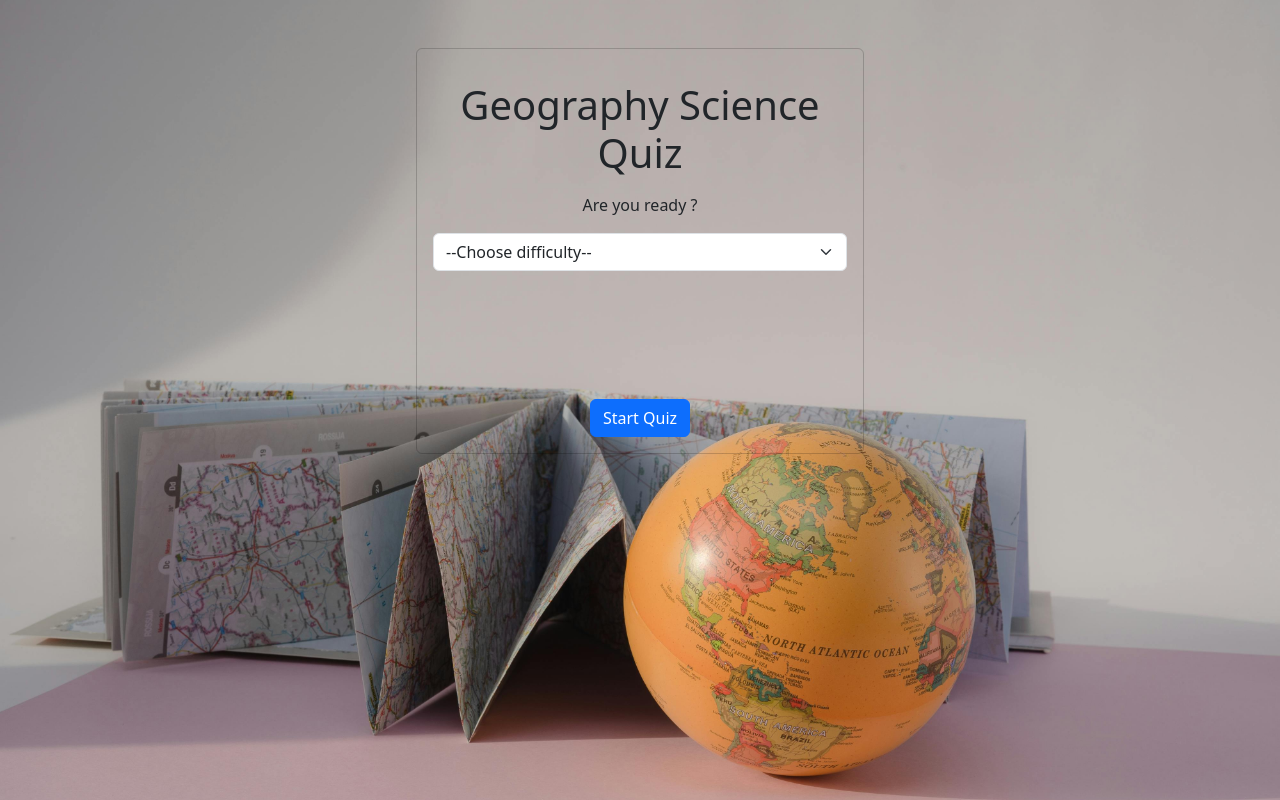
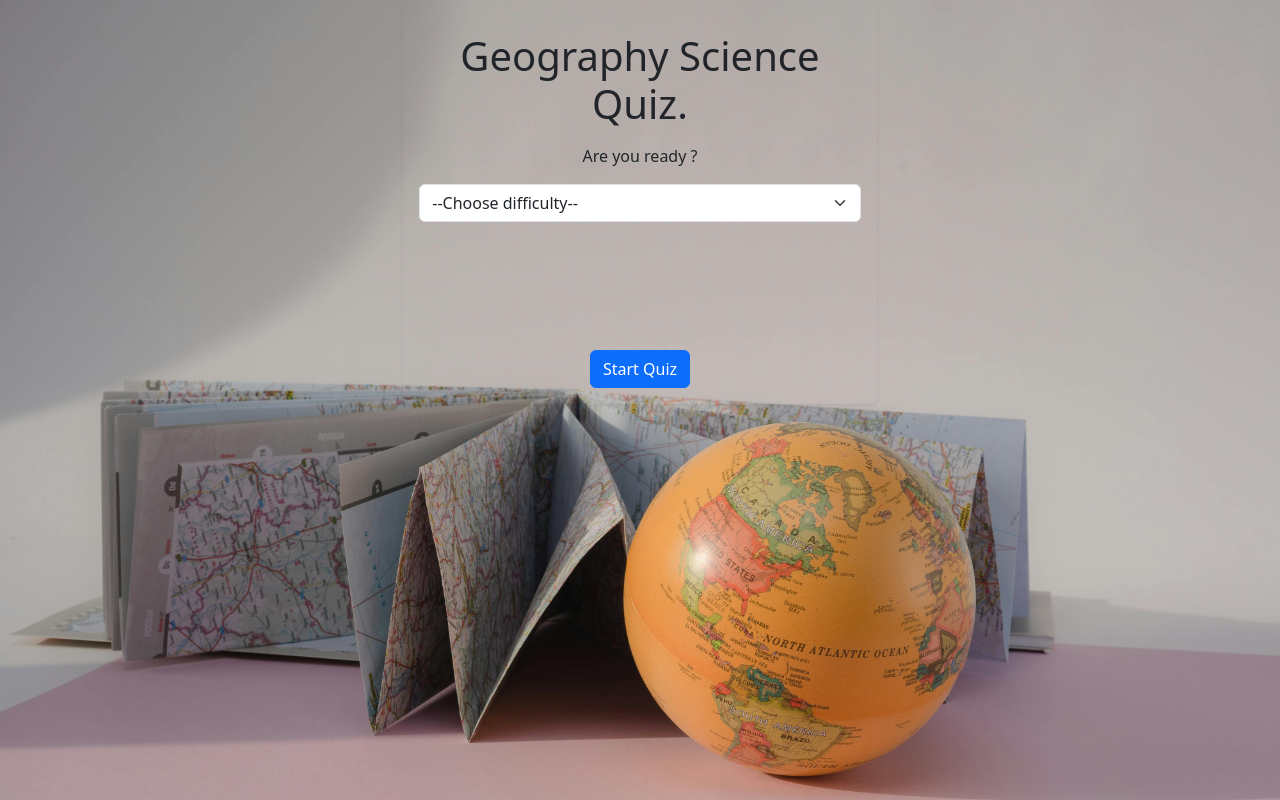
Before and after one commit to vitalielozan/Quiz-App-ReactJS, a React (Vite) app: page / in a window 1280 px wide. Built offline with nearby package versions, Linux system fonts and the light colour scheme.

Commit message:
new commit

```diff
--- a/src/app/App.jsx
+++ b/src/app/App.jsx
@@ -1,5 +1,4 @@
 import { Routes, Route } from 'react-router-dom';
-import { Container } from 'react-bootstrap';
 
 import StartScreen from '../components/start/StartScreen';
 import QuizScreen from '../components/quiz/quizscreen/QuizScreen';
@@ -9,7 +8,7 @@ import ErrorPage from '../pages/ErrorPage';
 
 function App() {
   return (
-    <Container className="mt-4">
+    <>
       <Routes>
         <Route path="/" element={<StartScreen />} />
         <Route path="/quiz" element={<QuizScreen />} />
@@ -17,7 +16,7 @@ function App() {
         <Route path="/final-result" element={<ResultScreen />} />
         <Route path="*" element={<ErrorPage />} />
       </Routes>
-    </Container>
+    </>
   );
 }
 
--- a/src/components/quiz/quizscreen/QuizScreen.jsx
+++ b/src/components/quiz/quizscreen/QuizScreen.jsx
@@ -2,7 +2,7 @@ import React, { useState, useEffect } from 'react';
 import { useNavigate, useSearchParams } from 'react-router-dom';
 import { getQuestionsByLevel } from '../../../utils/API.js';
 import { useQuizContext } from '../../../hooks/useQuizContext.js';
-import { Container, Card, Button, Spinner } from 'react-bootstrap';
+import { Container, Card, Button, Spinner, Row, Col } from 'react-bootstrap';
 import DigitalClock from '../digitalclock/DigitalClock.jsx';
 import { levels } from '../../../constants/constant.js';
 
@@ -79,8 +79,13 @@ function QuizScreen() {
 
   return (
     <>
-      <Container className="mt-5">
-        <Card className="mx-auto p-4" style={{ maxWidth: '600px' }}>
+      <Container
+        fluid
+        className="d-flex justify-content-center align-items-start min-vh-100 mt-5"
+      >
+        <Row className="justify-content-center">
+          <Col className="mx-auto">
+            <Card className="mx-auto p-4 shadow-sm border-0">
               <Card.Title className="fs-3 mb-4">
                 {currentQuestion.question}
               </Card.Title>
@@ -104,7 +109,8 @@ function QuizScreen() {
                     </div>
                   ) : (
                     <p className="text-danger fw-bold">
-                  ✘ Wrong! correct answer was: <strong>{correctAnswer}</strong>
+                      ✘ Wrong! correct answer was:{' '}
+                      <strong>{correctAnswer}</strong>
                     </p>
                   )}
                   <Button className="mt-3" onClick={handleNext}>
@@ -119,6 +125,8 @@ function QuizScreen() {
                 Questions {currentIndex + 1} from {questions.length}
               </p>
             </Card>
+          </Col>
+        </Row>
       </Container>
       <DigitalClock />
     </>
--- a/src/components/start/StartScreen.jsx
+++ b/src/components/start/StartScreen.jsx
@@ -1,5 +1,5 @@
 import React, { useState } from 'react';
-import { Container, Button, Card, Form } from 'react-bootstrap';
+import { Container, Button, Card, Form, Row, Col } from 'react-bootstrap';
 import { useNavigate } from 'react-router-dom';
 import { useQuizContext } from '../../hooks/useQuizContext';
 
@@ -15,13 +15,17 @@ function StartScreen() {
   };
 
   return (
-    <Container fluid>
-      <Card
-        style={{ width: '28rem' }}
-        className="text-center bg-transparent mx-auto mt-5"
+    <Container
+      fluid
+      className="d-flex justify-content-center align-items-start min-vh-100"
     >
+      <Row className="w-100">
+        <Col className="mx-auto">
+          <Card className="text-center bg-transparent shadow-sm border-0">
             <Card.Body>
-          <Card.Title className="fs-1 my-3">Geography Science Quiz</Card.Title>
+              <Card.Title className="fs-1 my-3">
+                Geography Science Quiz.
+              </Card.Title>
               <Card.Text className="my-3">Are you ready ?</Card.Text>
               <Form.Group controlId="formBasicSelect" className="my-3">
                 <Form.Select
@@ -46,6 +50,8 @@ function StartScreen() {
               </Button>
             </Card.Body>
           </Card>
+        </Col>
+      </Row>
     </Container>
   );
 }
--- a/src/index.css
+++ b/src/index.css
@@ -4,6 +4,7 @@ body {
   background-repeat: no-repeat;
   background-size: cover;
   background-position: center;
+  background-attachment: fixed;
   display: flex;
   justify-content: center;
   align-items: start;
```
Lines whose indentation alone changed are shown as unchanged.
